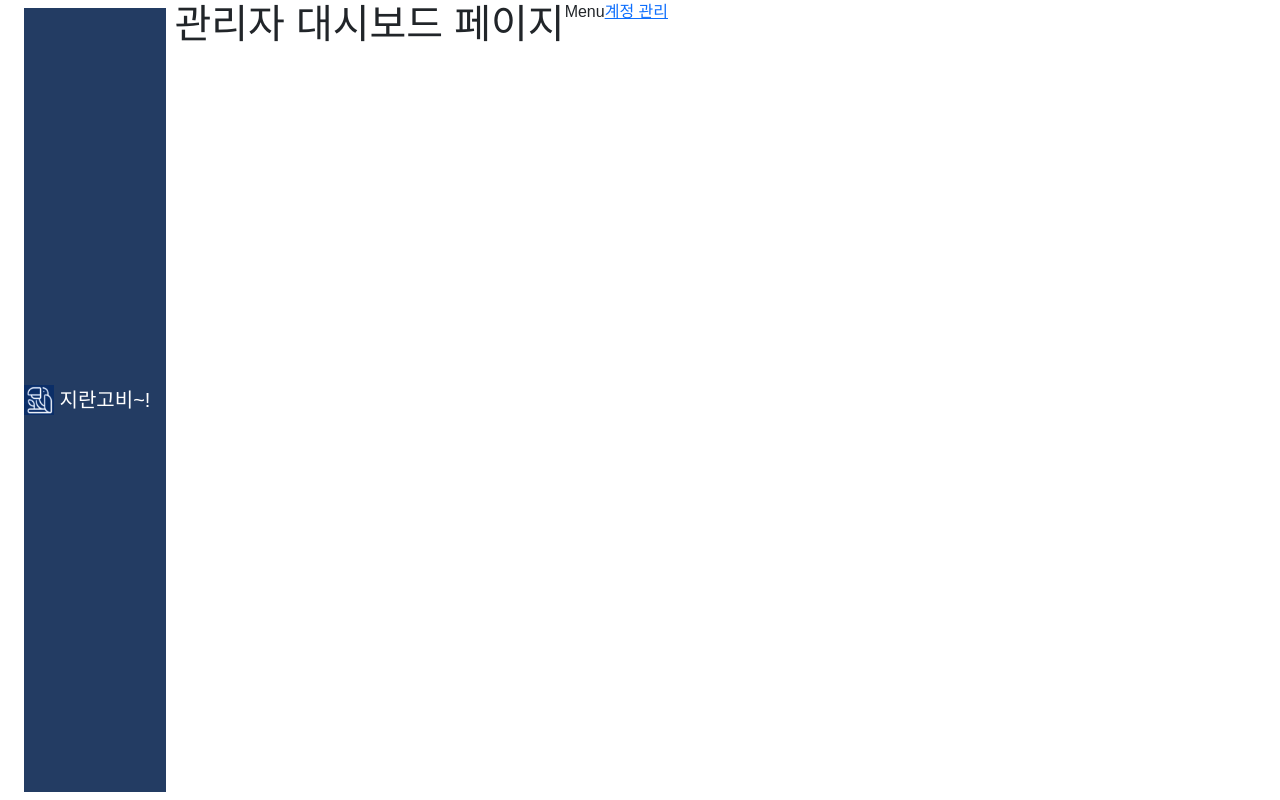
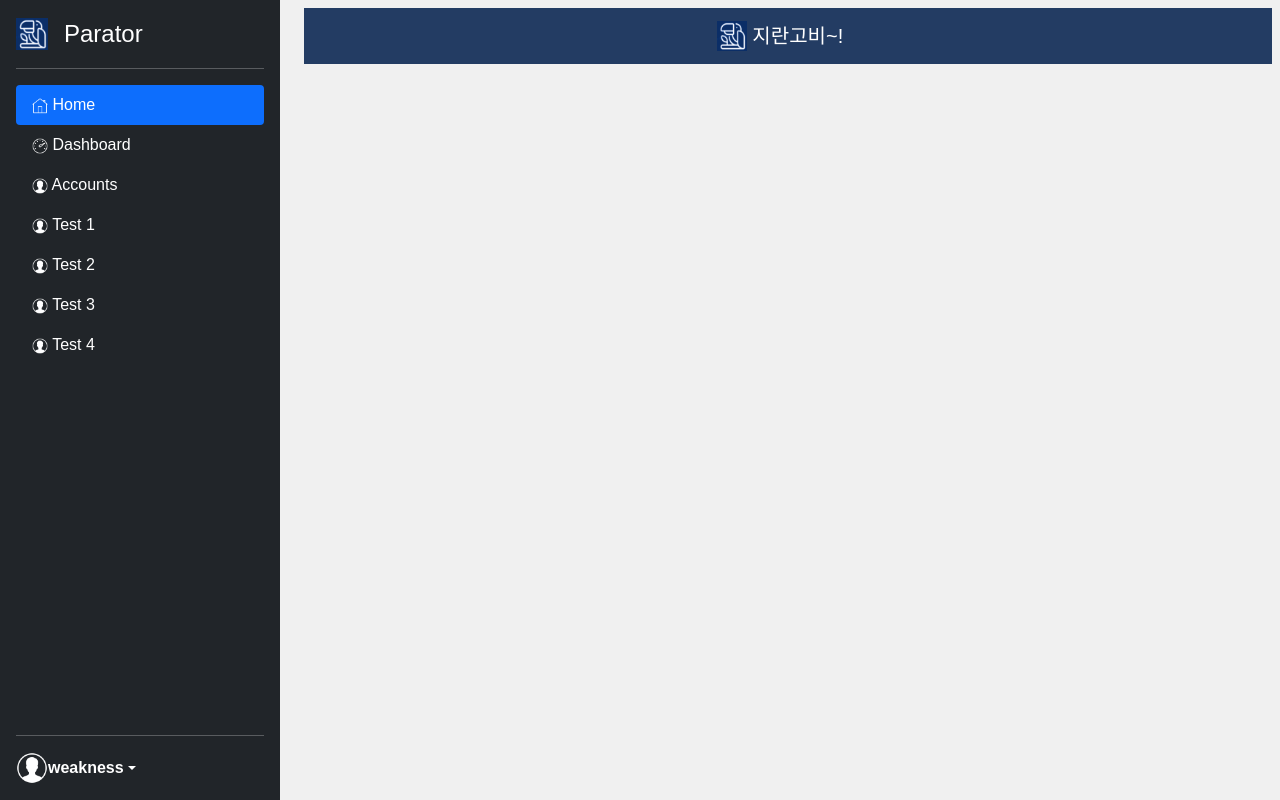
Before and after one commit to with-developer/Parrotor-AI-system-assistant, a Flask app: template templates/admin/dashboard.html in a window 1280 px wide. Run offline with Flask 3, Linux system fonts and the light colour scheme; the template is opened without the code that fills it, so the values that code supplies are empty; parts of the project's set-up code (start-up, migrations or seed data) failed here and were passed over; some libraries are stand-ins or nearby versions; some web fonts are replaced.

Commit message:
관리자 대시보드 페이지 수정

```diff
--- a/templates/admin/dashboard.html
+++ b/templates/admin/dashboard.html
@@ -5,14 +5,20 @@
     <title>Dashboard - Jirangobie</title>
   </head>
   <body>
-    {% include '/template/header.html' %}
-    <h1>관리자 대시보드 페이지</h1>
-    <span>Menu</span>
-    <a href="/jiranistrator/manage/user/"> 계정 관리</a>
 
-    <!-- Javascript import section start -->
-    <!-- Bootstrap JS -->
-    <script src="{{ url_for('static', filename='js/bootstrap/bootstrap.bundle.min.js') }}" crossorigin="anonymous"></script>
-    <!-- Javascript import section end -->
+    <div class="sidebar">
+      {% include '/template/sidebar.html' %}
+    </div>
+
+    <div class="main_grid">
+      <div class="top-content">
+        {% include '/template/header.html' %}
+      </div>
+      <div class="bottom-content">
+
+      </div>
+
+    </div>
+    {% include '/template/foot.html' %}
   </body>
 </html>
```
